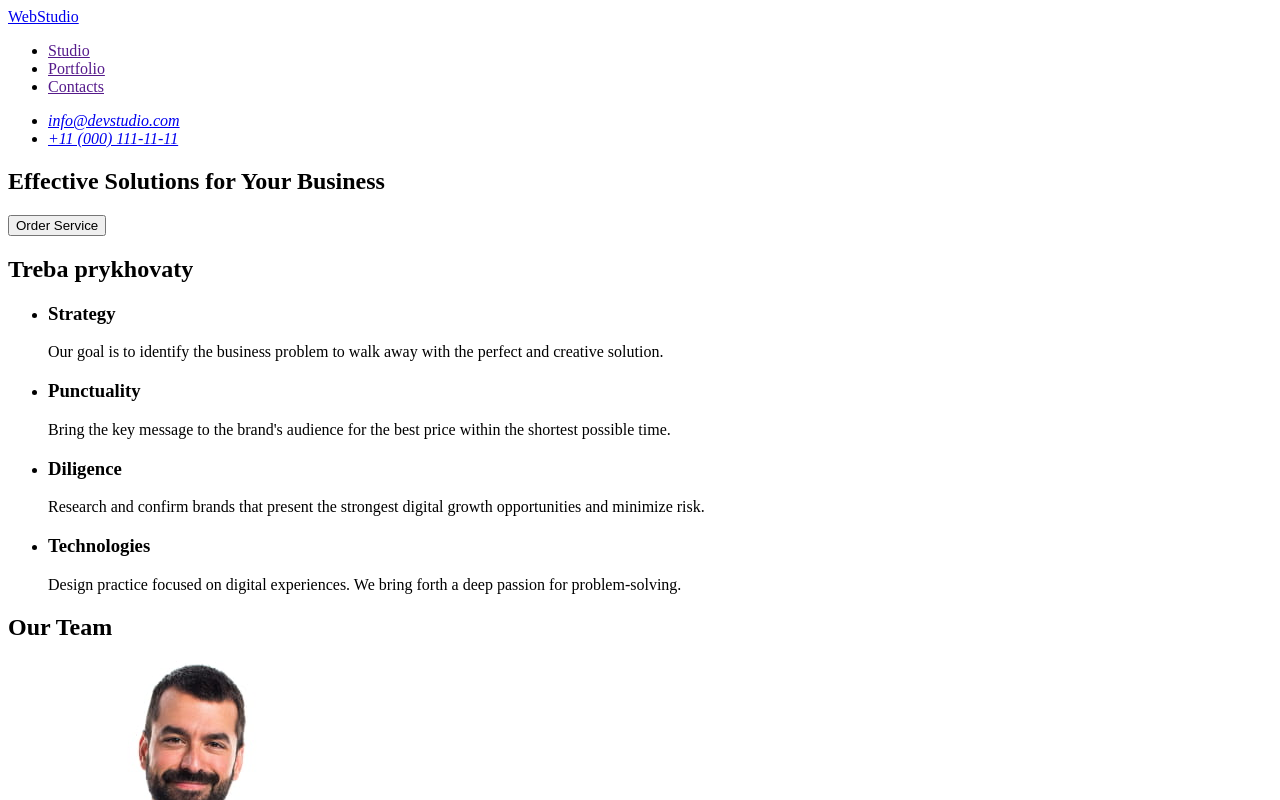
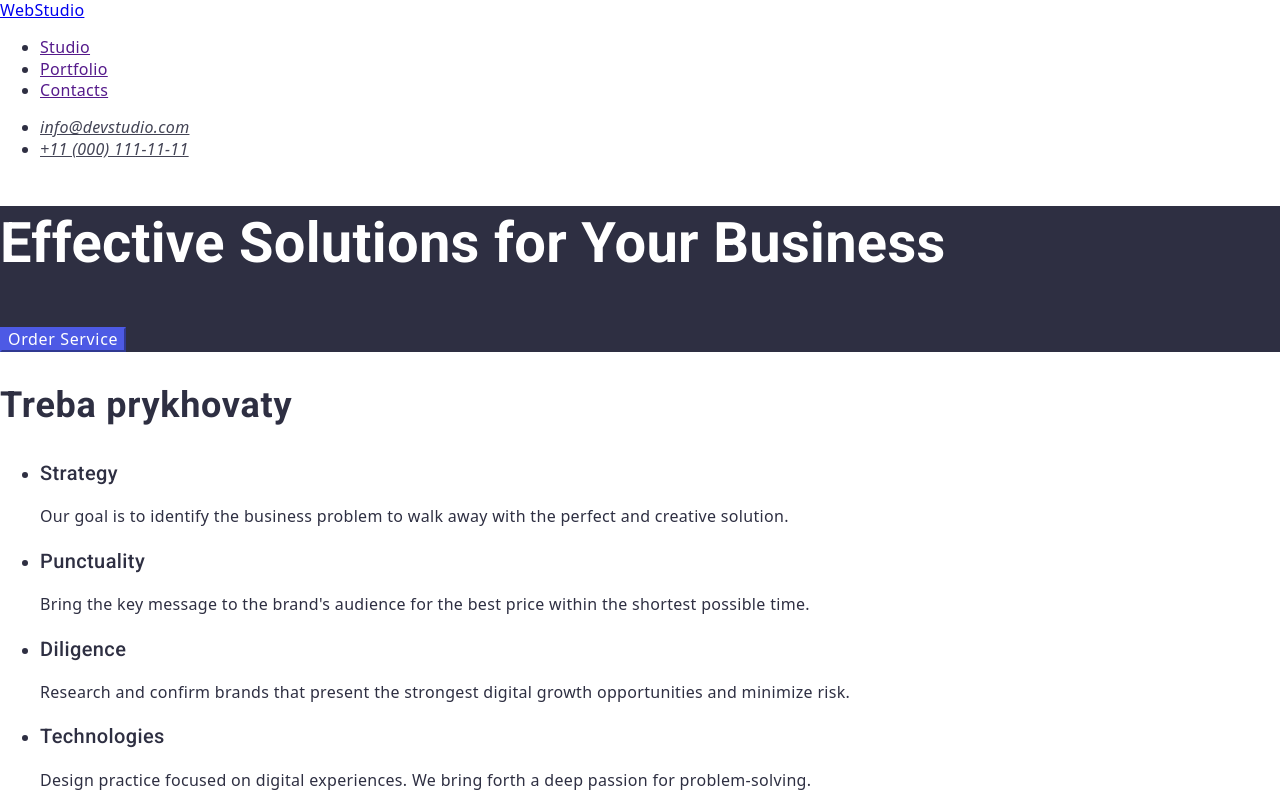
Before and after one commit to KarnaukhRoman/goit-markup-hw-02, a plain HTML site: page index.html in a window 1280 px wide. Shown: the top 800 px of the page. Drawn offline with nearby package versions, Linux system fonts and the light colour scheme.

Commit message:
Commit 2

```diff
--- a/css/styles.css
+++ b/css/styles.css
@@ -0,0 +1,73 @@
+body {
+  font-family: Roboto, Raleway, sans-serif;
+  font-size: 16px;
+  font-weight: 400;
+  line-height: 1.333;
+  letter-spacing: 0.02em;
+  color: #2e2f42;
+}
+
+h1 {
+  font-family: Roboto, sans-serif;
+  font-size: 56px;
+  font-weight: 700;
+  line-height: 1.333;
+  color: #FFFFFF;
+}
+
+h2 {
+  font-family: Roboto, sans-serif;
+  font-size: 36px;
+  font-weight: 700;
+  line-height: 1.333;
+  letter-spacing: 0.02em;
+}
+
+h3 {
+  font-family: Roboto, sans-serif;
+  font-size: 20px;
+  font-weight: 500;
+  line-height: 1.333;
+  letter-spacing: 0.02em;
+}
+
+button {
+  font-family: Roboto;
+  font-size: 16px;
+  font-weight: 500;
+  line-height: 1.333;
+  letter-spacing: 0.04em;
+  color: white;
+  border-color: #4d5ae5;
+  background-color: #4d5ae5;
+  cursor: pointer;
+}
+
+button:hover,
+button:focus {
+  border-color: #404bbf;
+  background-color: #404bbf;
+}
+
+.address-link .link {
+  color: #434455;
+}
+
+.address-link .link:hover,
+.address-link .link:active {
+  color: #404bbf;
+}
+.section-1{
+    background-color: #2E2F42;
+}
+.section-2{
+    background-color: #F4F4FD;
+}
+
+footer {
+    background-color: #2E2F42;
+}
+
+.text-footer{
+    color: #F4F4FD;
+}
--- a/index.html
+++ b/index.html
@@ -3,6 +3,19 @@
   <head>
     <meta charset="UTF-8" />
     <meta name="viewport" content="width=device-width, initial-scale=1.0" />
+    <link rel="stylesheet" href="./css/styles.css" />
+    <link rel="preconnect" href="https://fonts.googleapis.com" />
+    <link rel="preconnect" href="https://fonts.gstatic.com" crossorigin />
+    <link rel="preconnect" href="https://fonts.googleapis.com" />
+    <link rel="preconnect" href="https://fonts.gstatic.com" crossorigin />
+    <link
+      href="https://fonts.googleapis.com/css2?family=Raleway:wght@700&family=Roboto:wght@400;500;700&display=swap"
+      rel="stylesheet"
+    />
+    <link
+      rel="stylesheet"
+      href="https://cdnjs.cloudflare.com/ajax/libs/modern-normalize/2.0.0/modern-normalize.min.css"
+    />
     <title>Web Studio(Version-5.0)</title>
   </head>
   <body>
@@ -25,21 +38,21 @@
       </nav>
 
       <address>
-        <ul>
+        <ul class="address-link">
           <li>
-            <a href="mailto:info@devstudio.com">info@devstudio.com</a>
+            <a class='link' href="mailto:info@devstudio.com">info@devstudio.com</a>
           </li>
           <li>
-            <a href="tel:+110001111111">+11 (000) 111-11-11</a>
+            <a class='link' href="tel:+110001111111">+11 (000) 111-11-11</a>
           </li>
         </ul>
       </address>
     </header>
 
     <main>
-      <section>
+      <section class="section-1">
         <h1>Effective Solutions for Your Business</h1>
-        <button type="button">Order Service</button>
+        <button class="button" type="button">Order Service</button>
       </section>
 
       <section>
@@ -77,7 +90,7 @@
       </section>
 
       <!--Section Our Team-->
-      <section>
+      <section class="section-2">
         <h2>Our Team</h2>
         <ul>
           <li>
@@ -122,7 +135,7 @@
     <footer>
       <!--Logo-->
       <a href="./index.html">WebStudio</a>
-      <p>
+      <p class="text-footer">
         Increase the flow of customers and sales for your business with digital
         marketing & growth solutions.
       </p>
```
